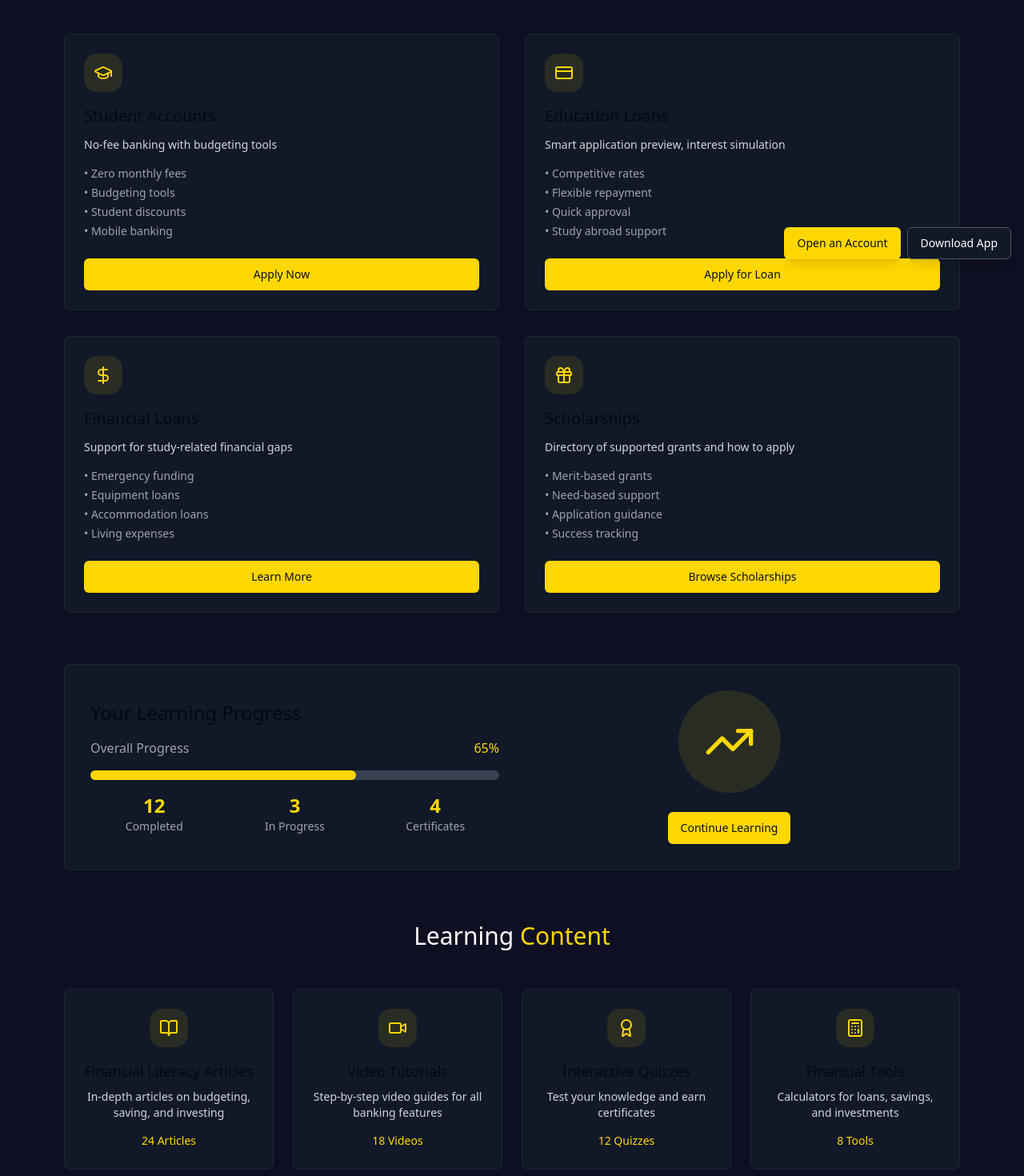
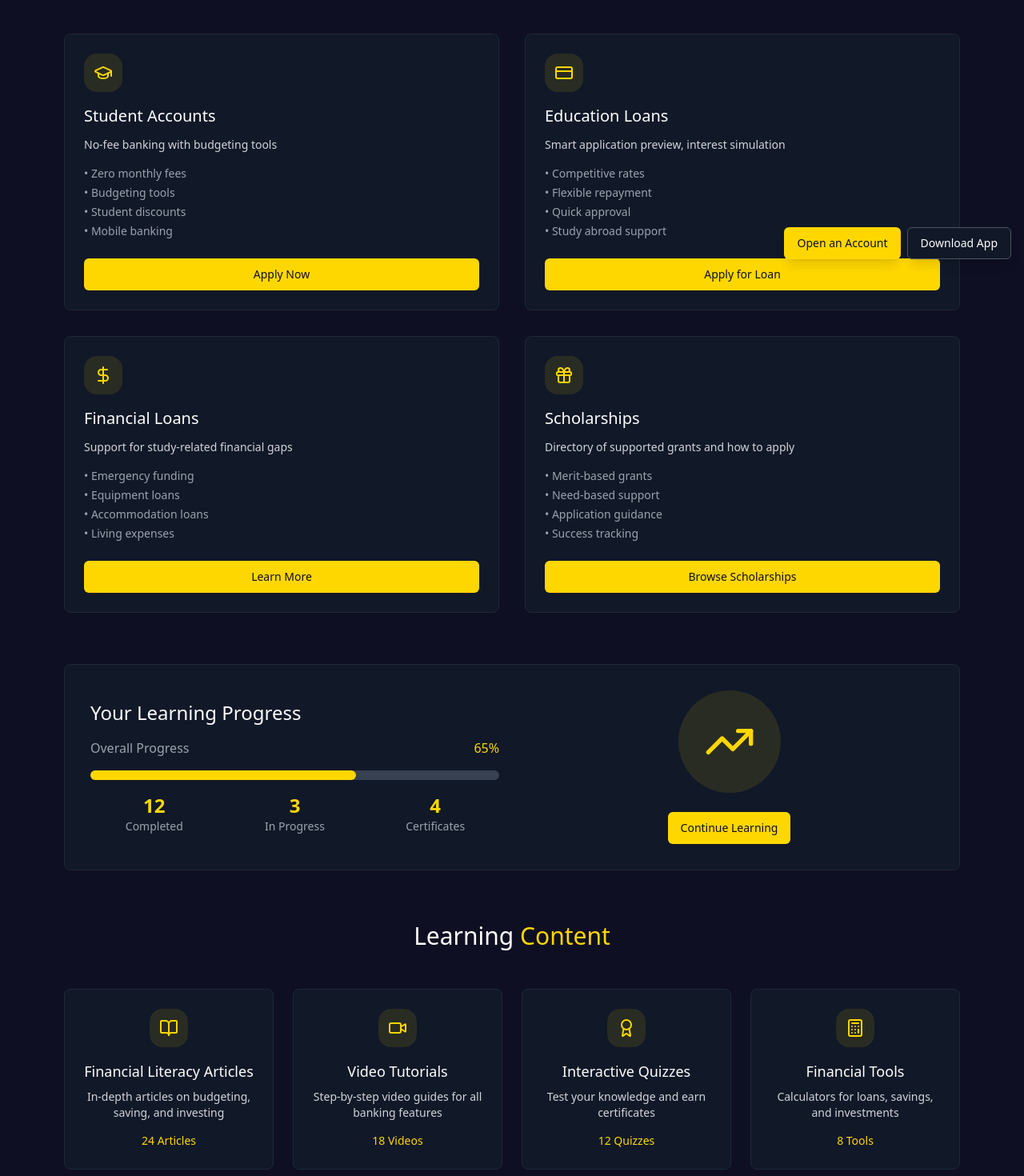
Before and after one commit to BYBC-Banking/bybc-banking-landing-page, a React (Vite) app: page /education in a window 1280 px wide. Shown: the part 460-1930 px from the top of the page at 80% size. Built offline with nearby package versions, Linux system fonts and the light colour scheme.

Commit message:
Update Education.tsx

```diff
--- a/src/pages/Education.tsx
+++ b/src/pages/Education.tsx
@@ -130,7 +130,7 @@ const Education = () => {
                     <div className="w-12 h-12 bg-[#ffd700] bg-opacity-10 rounded-2xl flex items-center justify-center mb-4">
                       <service.icon className="w-6 h-6 text-[#ffd700]" />
                     </div>
-                    <h3 className="text-xl font-medium mb-3">{service.title}</h3>
+                    <h3 className="text-white text-xl font-medium mb-3">{service.title}</h3>
                     <p className="text-gray-300 text-sm mb-4">{service.description}</p>
                     <ul className="text-gray-400 space-y-1 text-sm mb-6">
                       {service.features.map((feature, index) => (
@@ -152,7 +152,7 @@ const Education = () => {
               <CardContent className="p-8">
                 <div className="grid md:grid-cols-2 gap-8 items-center">
                   <div>
-                    <h2 className="text-2xl font-medium mb-4">Your Learning Progress</h2>
+                    <h2 className="text-white text-2xl font-medium mb-4">Your Learning Progress</h2>
                     <div className="space-y-4">
                       <div className="flex justify-between">
                         <span className="text-gray-400">Overall Progress</span>
@@ -203,7 +203,7 @@ const Education = () => {
                     <div className="w-12 h-12 bg-[#ffd700] bg-opacity-10 rounded-2xl flex items-center justify-center mx-auto mb-4">
                       <content.icon className="w-6 h-6 text-[#ffd700]" />
                     </div>
-                    <h3 className="text-lg font-medium mb-2">{content.title}</h3>
+                    <h3 className="text-white text-lg font-medium mb-2">{content.title}</h3>
                     <p className="text-gray-300 text-sm mb-3">{content.description}</p>
                     <span className="text-[#ffd700] text-sm font-medium">{content.count}</span>
                   </CardContent>
```
